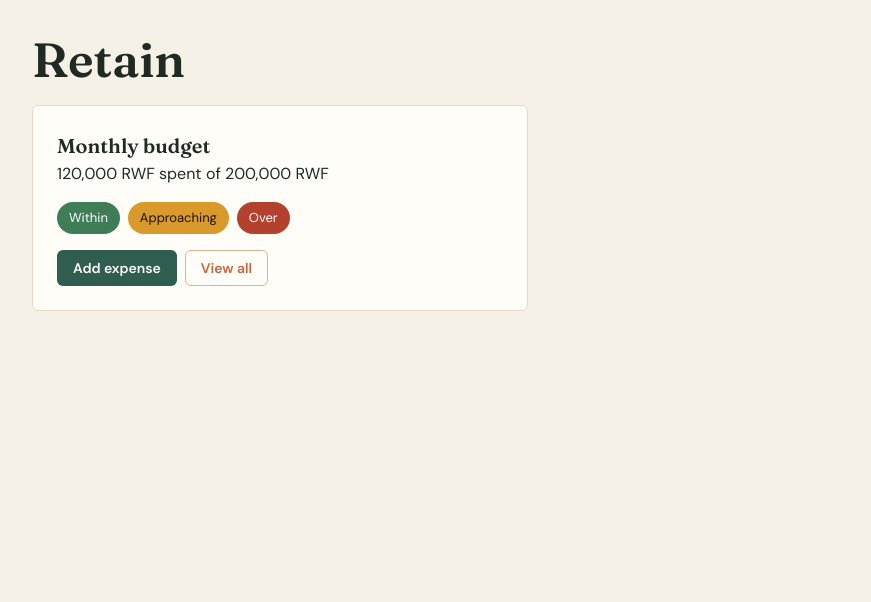
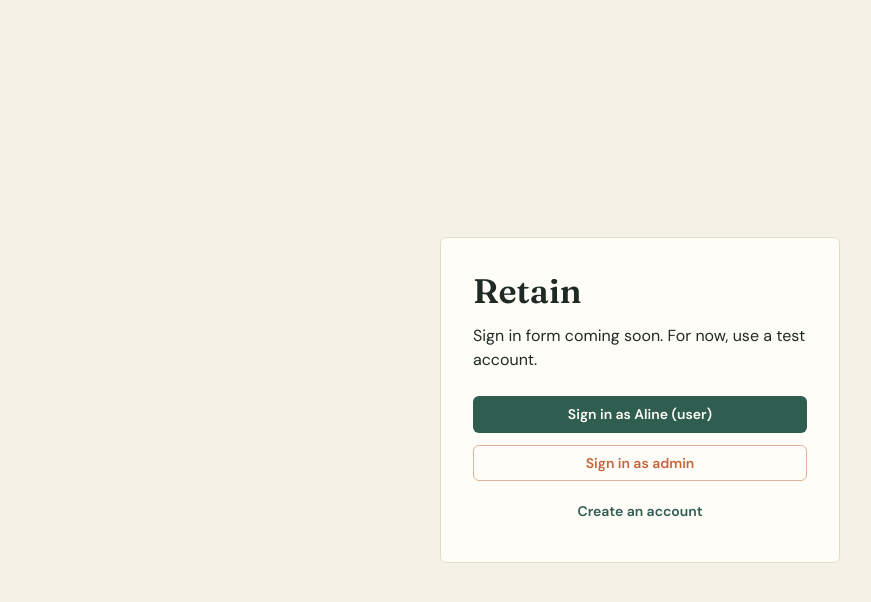
Before and after one commit to Bonaeineza31/retain, a React (Vite) app in the folder frontend/: page /signin in a window 1280 px wide. Shown: the top 602 px of the page, without its empty margins (0-871 px from the left). Built offline with nearby package versions, Linux system fonts and the light colour scheme.

Commit message:
feat: addedplaceholder pages and routing

```diff
--- a/frontend/src/App.tsx
+++ b/frontend/src/App.tsx
@@ -1,34 +1,31 @@
-import Box from '@mui/material/Box'
-import Button from '@mui/material/Button'
-import Chip from '@mui/material/Chip'
-import Paper from '@mui/material/Paper'
-import Typography from '@mui/material/Typography'
+import { BrowserRouter, Navigate, Route, Routes } from 'react-router-dom'
+import AdminRoute from './routes/AdminRoute'
+import ProtectedRoute from './routes/ProtectedRoute'
+import AdminDashboardPage from './pages/AdminDashboardPage'
+import DashboardPage from './pages/DashboardPage'
+import NotFoundPage from './pages/NotFoundPage'
+import SignInPage from './pages/SignInPage'
+import SignUpPage from './pages/SignUpPage'
 
-// Temporary page to check the theme. Replaced when routing is added.
 function App() {
   return (
-    <Box sx={{ p: 4, maxWidth: 560 }}>
-      <Typography variant="h3" gutterBottom>
-        Retain
-      </Typography>
-      <Paper sx={{ p: 3 }}>
-        <Typography variant="h6">Monthly budget</Typography>
-        <Typography color="text.secondary" sx={{ mb: 2 }}>
-          120,000 RWF spent of 200,000 RWF
-        </Typography>
-        <Box sx={{ display: 'flex', gap: 1, mb: 2 }}>
-          <Chip label="Within" color="success" />
-          <Chip label="Approaching" color="warning" />
-          <Chip label="Over" color="error" />
-        </Box>
-        <Button variant="contained" sx={{ mr: 1 }}>
-          Add expense
-        </Button>
-        <Button variant="outlined" color="secondary">
-          View all
-        </Button>
-      </Paper>
-    </Box>
+    <BrowserRouter>
+      <Routes>
+        <Route path="/" element={<Navigate to="/dashboard" replace />} />
+        <Route path="/signin" element={<SignInPage />} />
+        <Route path="/signup" element={<SignUpPage />} />
+
+        <Route element={<ProtectedRoute />}>
+          <Route path="/dashboard" element={<DashboardPage />} />
+        </Route>
+
+        <Route element={<AdminRoute />}>
+          <Route path="/admin" element={<AdminDashboardPage />} />
+        </Route>
+
+        <Route path="*" element={<NotFoundPage />} />
+      </Routes>
+    </BrowserRouter>
   )
 }
 
--- /dev/null
+++ b/frontend/src/pages/AdminDashboardPage.tsx
@@ -0,0 +1,22 @@
+import Box from '@mui/material/Box'
+import Button from '@mui/material/Button'
+import Paper from '@mui/material/Paper'
+import Typography from '@mui/material/Typography'
+import { Link as RouterLink } from 'react-router-dom'
+
+// Temporary page. The admin tools come later.
+export default function AdminDashboardPage() {
+  return (
+    <Box sx={{ p: 4, maxWidth: 560 }}>
+      <Typography variant="h3" gutterBottom>
+        Admin
+      </Typography>
+      <Paper sx={{ p: 3, mb: 2, borderColor: 'secondary.main' }}>
+        <Typography>Only admins can see this page.</Typography>
+      </Paper>
+      <Button component={RouterLink} to="/dashboard">
+        Back to dashboard
+      </Button>
+    </Box>
+  )
+}
--- /dev/null
+++ b/frontend/src/pages/DashboardPage.tsx
@@ -0,0 +1,49 @@
+import Box from '@mui/material/Box'
+import Button from '@mui/material/Button'
+import Chip from '@mui/material/Chip'
+import Paper from '@mui/material/Paper'
+import Typography from '@mui/material/Typography'
+import { Link as RouterLink, useNavigate } from 'react-router-dom'
+import useAuth from '../hooks/useAuth'
+
+// Temporary page to check the routes and the colors.
+export default function DashboardPage() {
+  const { user, isAdmin, signOut } = useAuth()
+  const navigate = useNavigate()
+
+  async function handleSignOut() {
+    await signOut()
+    navigate('/signin')
+  }
+
+  return (
+    <Box sx={{ p: 4, maxWidth: 560 }}>
+      <Typography variant="h3" gutterBottom>
+        Hello, {user?.name}
+      </Typography>
+      <Paper sx={{ p: 3, mb: 2 }}>
+        <Typography variant="h6">Monthly budget</Typography>
+        <Typography color="text.secondary" sx={{ mb: 2 }}>
+          226,000 RWF spent of 300,000 RWF
+        </Typography>
+        <Box sx={{ display: 'flex', gap: 1, mb: 2 }}>
+          <Chip label="Within" color="success" />
+          <Chip label="Approaching" color="warning" />
+          <Chip label="Over" color="error" />
+        </Box>
+        <Button variant="contained" sx={{ mr: 1 }}>
+          Add expense
+        </Button>
+        <Button variant="outlined" color="secondary">
+          View all
+        </Button>
+      </Paper>
+      {isAdmin && (
+        <Button component={RouterLink} to="/admin" color="secondary" sx={{ mr: 1 }}>
+          Admin dashboard
+        </Button>
+      )}
+      <Button onClick={handleSignOut}>Sign out</Button>
+    </Box>
+  )
+}
--- /dev/null
+++ b/frontend/src/pages/NotFoundPage.tsx
@@ -0,0 +1,22 @@
+import Box from '@mui/material/Box'
+import Button from '@mui/material/Button'
+import Typography from '@mui/material/Typography'
+import { Link as RouterLink } from 'react-router-dom'
+
+export default function NotFoundPage() {
+  return (
+    <Box sx={{ display: 'grid', placeItems: 'center', minHeight: '100vh', textAlign: 'center' }}>
+      <Box>
+        <Typography variant="h2" gutterBottom>
+          404
+        </Typography>
+        <Typography color="text.secondary" sx={{ mb: 2 }}>
+          This page does not exist.
+        </Typography>
+        <Button component={RouterLink} to="/dashboard" variant="contained">
+          Go to dashboard
+        </Button>
+      </Box>
+    </Box>
+  )
+}
--- /dev/null
+++ b/frontend/src/pages/SignInPage.tsx
@@ -0,0 +1,46 @@
+import Box from '@mui/material/Box'
+import Button from '@mui/material/Button'
+import Paper from '@mui/material/Paper'
+import Stack from '@mui/material/Stack'
+import Typography from '@mui/material/Typography'
+import { Link as RouterLink, Navigate, useNavigate } from 'react-router-dom'
+import useAuth from '../hooks/useAuth'
+
+// Temporary page. The real sign in form comes next.
+export default function SignInPage() {
+  const { user, signIn } = useAuth()
+  const navigate = useNavigate()
+
+  if (user) {
+    return <Navigate to="/dashboard" replace />
+  }
+
+  async function quickSignIn(email: string, password: string) {
+    await signIn({ email, password })
+    navigate('/dashboard')
+  }
+
+  return (
+    <Box sx={{ display: 'grid', placeItems: 'center', minHeight: '100vh', p: 2 }}>
+      <Paper sx={{ p: 4, width: '100%', maxWidth: 400 }}>
+        <Typography variant="h4" gutterBottom>
+          Retain
+        </Typography>
+        <Typography color="text.secondary" sx={{ mb: 3 }}>
+          Sign in form coming soon. For now, use a test account.
+        </Typography>
+        <Stack spacing={1.5}>
+          <Button variant="contained" onClick={() => quickSignIn('aline@retain.rw', 'password123')}>
+            Sign in as Aline (user)
+          </Button>
+          <Button variant="outlined" color="secondary" onClick={() => quickSignIn('admin@retain.rw', 'admin123')}>
+            Sign in as admin
+          </Button>
+          <Button component={RouterLink} to="/signup">
+            Create an account
+          </Button>
+        </Stack>
+      </Paper>
+    </Box>
+  )
+}
--- /dev/null
+++ b/frontend/src/pages/SignUpPage.tsx
@@ -0,0 +1,24 @@
+import Box from '@mui/material/Box'
+import Button from '@mui/material/Button'
+import Paper from '@mui/material/Paper'
+import Typography from '@mui/material/Typography'
+import { Link as RouterLink } from 'react-router-dom'
+
+// Temporary page. The real sign up form comes next.
+export default function SignUpPage() {
+  return (
+    <Box sx={{ display: 'grid', placeItems: 'center', minHeight: '100vh', p: 2 }}>
+      <Paper sx={{ p: 4, width: '100%', maxWidth: 400 }}>
+        <Typography variant="h4" gutterBottom>
+          Create an account
+        </Typography>
+        <Typography color="text.secondary" sx={{ mb: 3 }}>
+          Sign up form coming soon.
+        </Typography>
+        <Button component={RouterLink} to="/signin">
+          Back to sign in
+        </Button>
+      </Paper>
+    </Box>
+  )
+}
--- /dev/null
+++ b/frontend/src/routes/AdminRoute.tsx
@@ -0,0 +1,27 @@
+import Box from '@mui/material/Box'
+import CircularProgress from '@mui/material/CircularProgress'
+import { Navigate, Outlet } from 'react-router-dom'
+import useAuth from '../hooks/useAuth'
+
+// Pages inside this route are for admins only.
+export default function AdminRoute() {
+  const { user, isAdmin, loading } = useAuth()
+
+  if (loading) {
+    return (
+      <Box sx={{ display: 'grid', placeItems: 'center', minHeight: '100vh' }}>
+        <CircularProgress />
+      </Box>
+    )
+  }
+
+  if (!user) {
+    return <Navigate to="/signin" replace />
+  }
+
+  if (!isAdmin) {
+    return <Navigate to="/dashboard" replace />
+  }
+
+  return <Outlet />
+}
--- /dev/null
+++ b/frontend/src/routes/ProtectedRoute.tsx
@@ -0,0 +1,24 @@
+import Box from '@mui/material/Box'
+import CircularProgress from '@mui/material/CircularProgress'
+import { Navigate, Outlet, useLocation } from 'react-router-dom'
+import useAuth from '../hooks/useAuth'
+
+// Pages inside this route need a signed-in user.
+export default function ProtectedRoute() {
+  const { user, loading } = useAuth()
+  const location = useLocation()
+
+  if (loading) {
+    return (
+      <Box sx={{ display: 'grid', placeItems: 'center', minHeight: '100vh' }}>
+        <CircularProgress />
+      </Box>
+    )
+  }
+
+  if (!user) {
+    return <Navigate to="/signin" state={{ from: location }} replace />
+  }
+
+  return <Outlet />
+}
```
